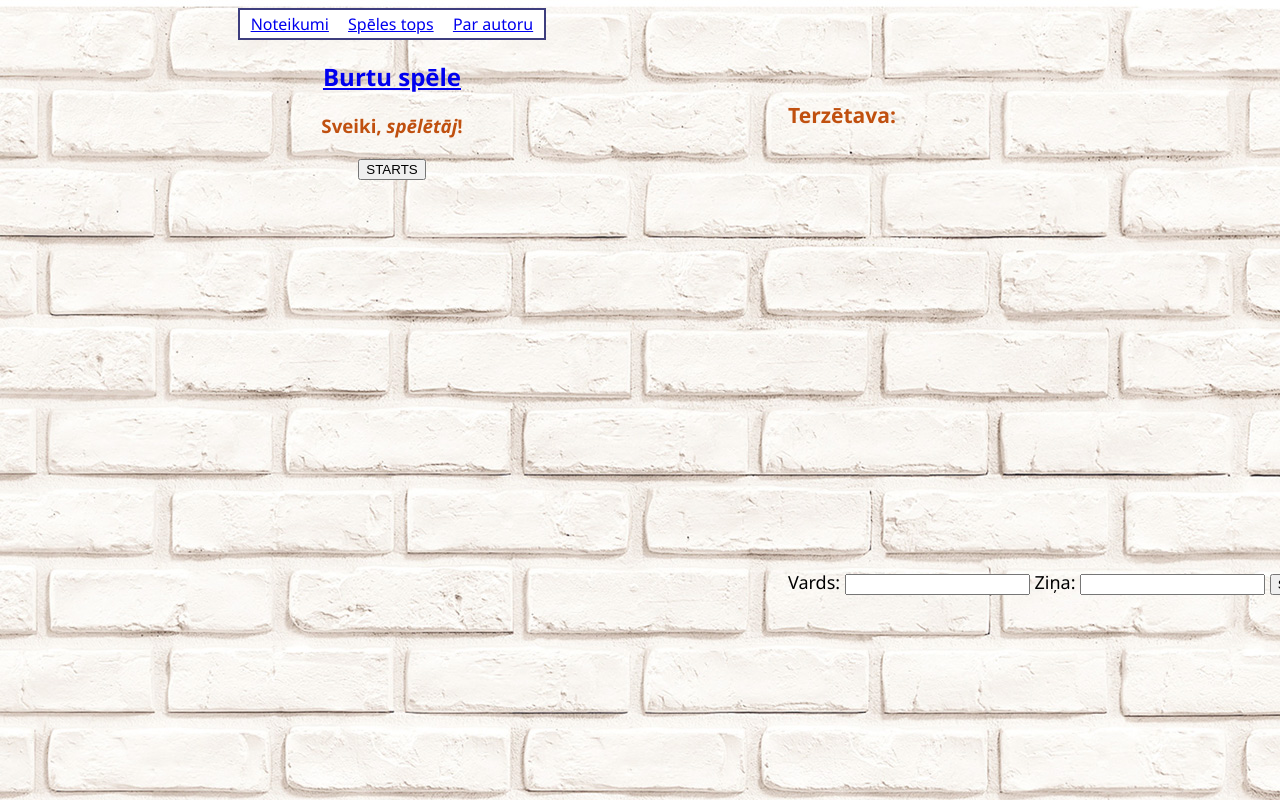
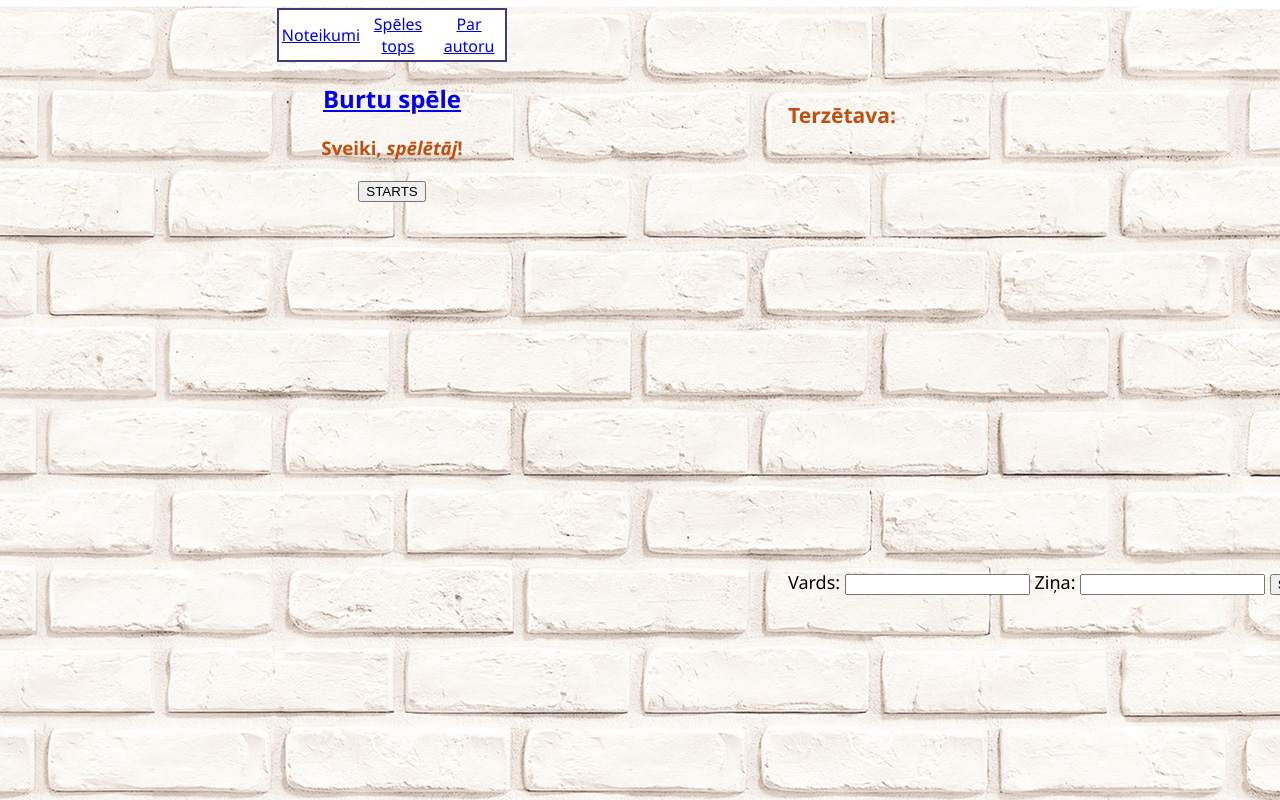
Before and after one commit to AnitaGudkova/Sajaukto_burtu_spele, a plain HTML site: page index.html in a window 1280 px wide. Shown: the top 800 px of the page. Drawn offline with Linux system fonts and the light colour scheme; no server answers.

Commit message:
Change witdh

```diff
--- a/style.css
+++ b/style.css
@@ -27,7 +27,7 @@ h3{
 }
 table{
     border: 2px solid rgb(62, 62, 126);
-    width: 40%;
+    width: 30%;
     height: 30px;
     text-align: center;
     background-color: white;
```
